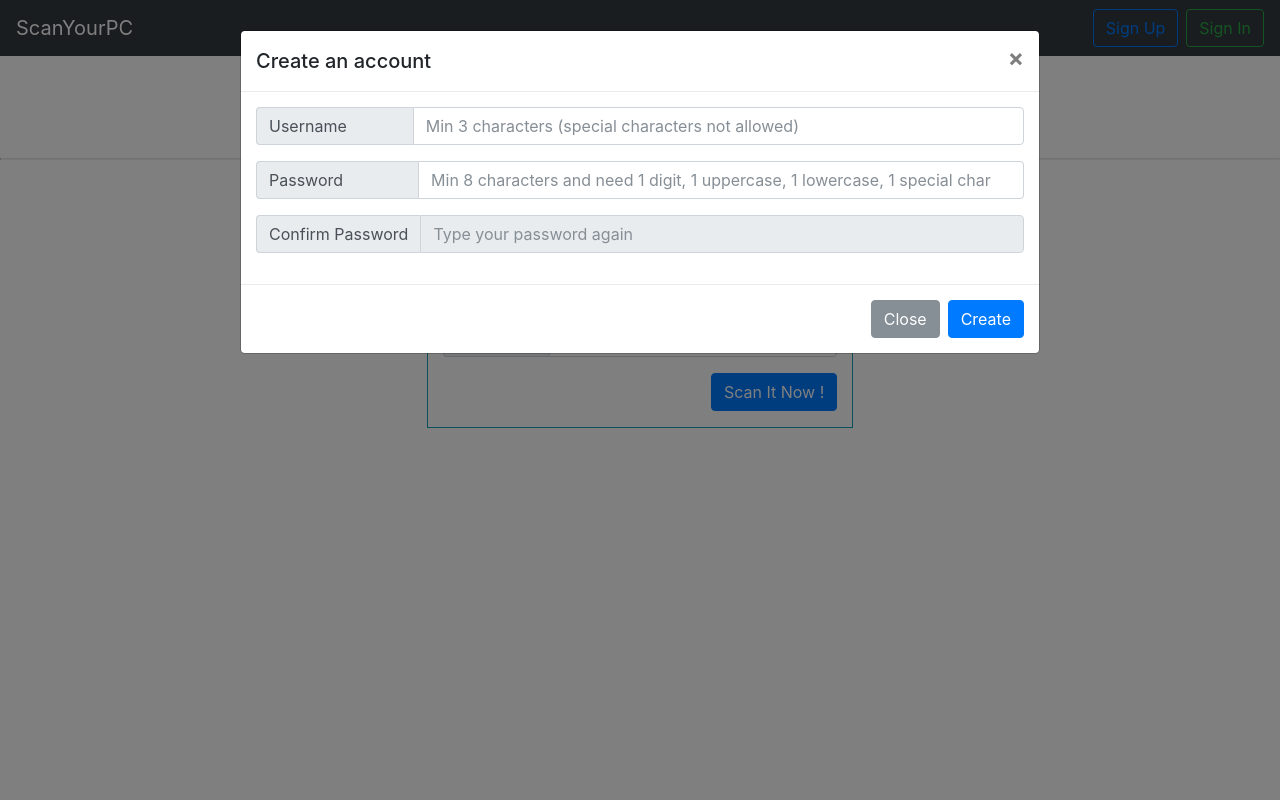
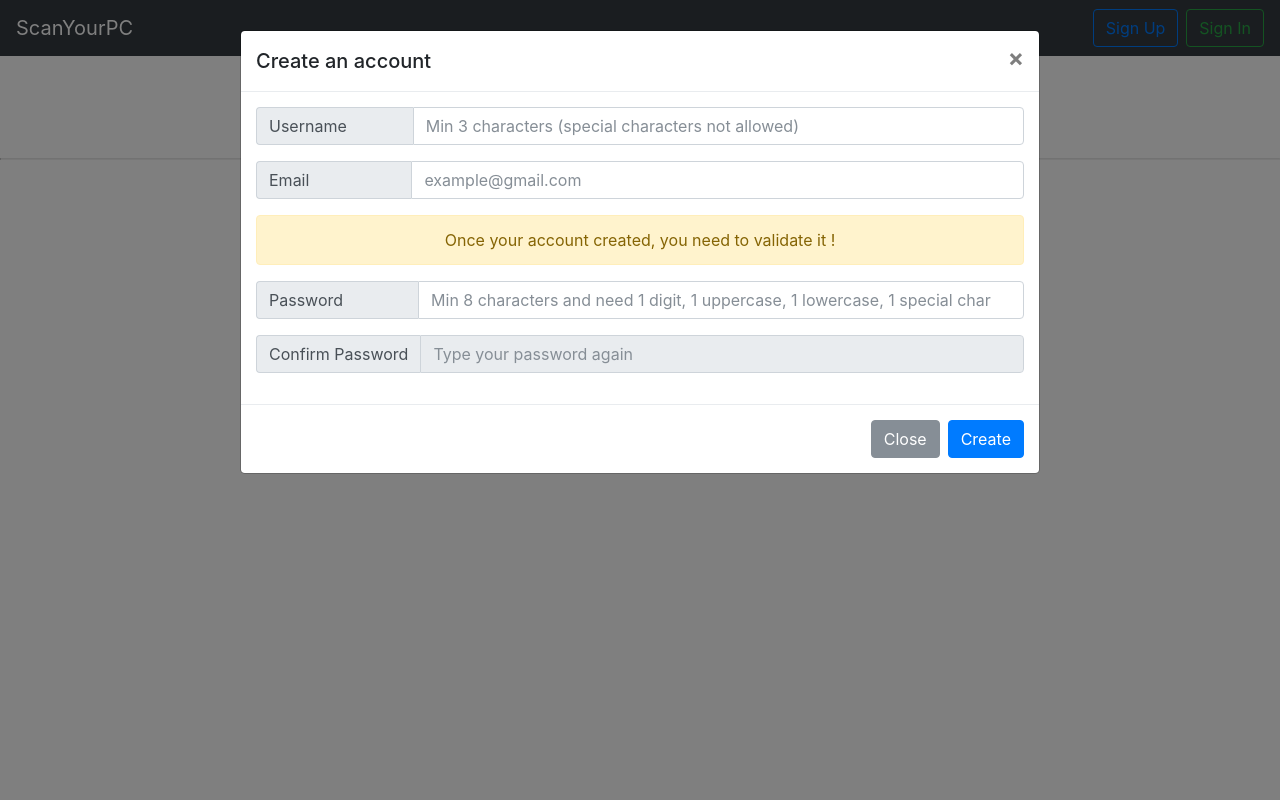
Before and after one commit to MickaelBRENOIT/Scanner, a PHP site: page / in a window 1280 px wide, after a click on "Sign Up". Run offline with PHP 8.4, Linux system fonts and the light colour scheme.

Commit message:
Email and token email validation added

```diff
--- a/index.php
+++ b/index.php
@@ -19,6 +19,16 @@
                             <div class="input-group-addon">Username &nbsp; &nbsp; &nbsp; &nbsp; &nbsp; &nbsp;</div>
                             <input type="text" class="form-control" id="create-username-group" placeholder="Min 3 characters (special characters not allowed)" required>
                         </div>
+                    </div>
+                    <div class="form-group">
+                        <label class="sr-only" for="create-email-group">Email</label>
+                        <div class="input-group mb-2 mr-sm-2 mb-sm-0">
+                            <div class="input-group-addon">Email &nbsp; &nbsp; &nbsp; &nbsp; &nbsp; &nbsp; &nbsp; &nbsp; &nbsp; &nbsp;</div>
+                            <input type="text" class="form-control" id="create-email-group" placeholder="example@gmail.com" required>
+                        </div>
+                    </div>
+                    <div class="alert alert-warning text-center" role="alert">
+                        Once your account created, you need to validate it !
                     </div>
                     <div class="form-group">
                         <label class="sr-only" for="create-password-group">Password</label>
@@ -140,6 +150,6 @@
     <div id="results" class="col-md-8 offset-md-2">
     </div>
 
-<?php
+    <?php
     include_once("footer.php");
 ?>
--- a/js/custom.js
+++ b/js/custom.js
@@ -165,6 +165,7 @@ $(document).ready(function () {
     var inputUsernameSignUpValid = false;
     var inputPasswordSignUpValid = false;
     var inputConfirmPasswordSignUpValid = false;
+    var inputEmailSignUpValid = false;
     $('#create-confirm-password-group').prop('readonly', true);
 
     /* Check if username is only composed with lowercase/uppercase and digits */
@@ -182,6 +183,24 @@ $(document).ready(function () {
                 $("#create-username-group").addClass("is-invalid");
             }
             inputUsernameSignUpValid = false;
+        }
+    });
+
+    /* Check if email is really an email address */
+    $("#create-email-group").keyup(function () {
+        var contents = $('#create-email-group').val();
+        if (/^\w+([\.-]?\w+)*@\w+([\.-]?\w+)*(\.\w{2,3})+$/.test(contents)) {
+            if ($("#create-email-group").hasClass("is-invalid") || !$("#create-email-group").hasClass("is-valid")) {
+                $("#create-email-group").removeClass("is-invalid"); // remove class if it possible otherwise it ignore this instruction
+                $("#create-email-group").addClass("is-valid");
+            }
+            inputEmailSignUpValid = true;
+        } else {
+            if ($("#create-email-group").hasClass("is-valid") || !$("#create-email-group").hasClass("is-invalid")) {
+                $("#create-email-group").removeClass("is-valid");
+                $("#create-email-group").addClass("is-invalid");
+            }
+            inputEmailSignUpValid = false;
         }
     });
 
@@ -227,7 +246,7 @@ $(document).ready(function () {
 
 
     function enableSubmitButtonifAllInputAreCorrectInSignUpForm() {
-        if (inputUsernameSignUpValid && inputPasswordSignUpValid && inputConfirmPasswordSignUpValid) {
+        if (inputUsernameSignUpValid && inputPasswordSignUpValid && inputConfirmPasswordSignUpValid && inputEmailSignUpValid) {
             return true;
         }
         return false;
@@ -240,10 +259,11 @@ $(document).ready(function () {
         if (state) {
 
             var username = $('#create-username-group').val();
+            var email = $('#create-email-group').val();
             var password = $('#create-password-group').val();
             var confirm_password = $('#create-confirm-password-group').val();
 
-            var datas = 'username=' + username + "&password=" + password + "&confirm=" + confirm_password;
+            var datas = 'username=' + username + "&email=" + email + "&password=" + password + "&confirm=" + confirm_password;
             $.ajax({
                 type: "POST",
                 url: "create_an_account.php",
```
Also changed, not shown: create_an_account.php (+9 -4 lines).
